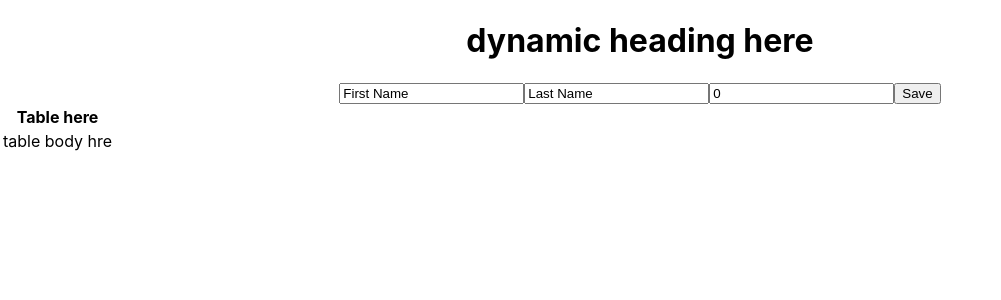
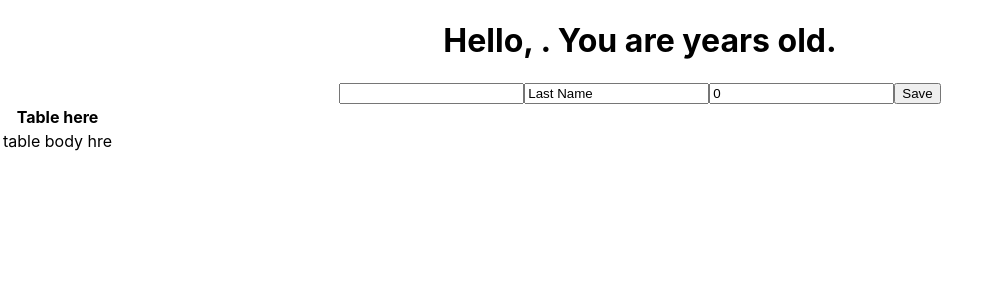
Before and after one commit to bran-mot/react-forms-and-tables, a React (Create React App) app: page / in a window 1280 px wide. Shown: the top 300 px of the page, without its empty margins (0-1001 px from the left). Built offline with nearby package versions, Linux system fonts and the light colour scheme.

Commit message:
Update handle change issues

```diff
--- a/src/App.js
+++ b/src/App.js
@@ -4,11 +4,36 @@ import Input from './Components/Input';
 import Button from './Components/Button';
 import './App.css';
 
-function App() {
+export default class App extends React.Component {
+	constructor(props) {
+		super(props);
+		this.state = {
+			first: '',
+			last: '',
+			age: ''
+		};
+		this.changeFirst = this.changeFirst.bind(this);
+	}
+
+	//functions
+	changeFirst(event) {
+		this.setState({ first: event.target.value });
+	}
+
+	//render
+	render() {
 		return (
 			<div className="App">
-			<h1>dynamic heading here</h1>
-			<Input type="text" value="First Name" name="first" />
+				<h1>
+					Hello, {this.state.first} {this.state.last}. You are {this.state.age}{' '}
+					years old.
+				</h1>
+				<Input
+					type="text"
+					name="first"
+					value={this.state.first}
+					onChange={this.changeFirst}
+				/>
 				<Input type="text" value="Last Name" name="last" />
 				<Input type="number" value="0" name="age" />
 				<Button type="submit">Save</Button>
@@ -27,5 +52,4 @@ function App() {
 			</div>
 		);
 	}
-
-export default App;
+}
--- a/src/Components/Input.js
+++ b/src/Components/Input.js
@@ -15,7 +15,7 @@ export default function Input(props) {
 			type={props.type}
 			value={props.value}
 			name={props.name}
-			onChange={props.changeHandler}
+			onChange={props.onChange}
 		/>
 	);
 }
```
Lines whose indentation alone changed are shown as unchanged.
